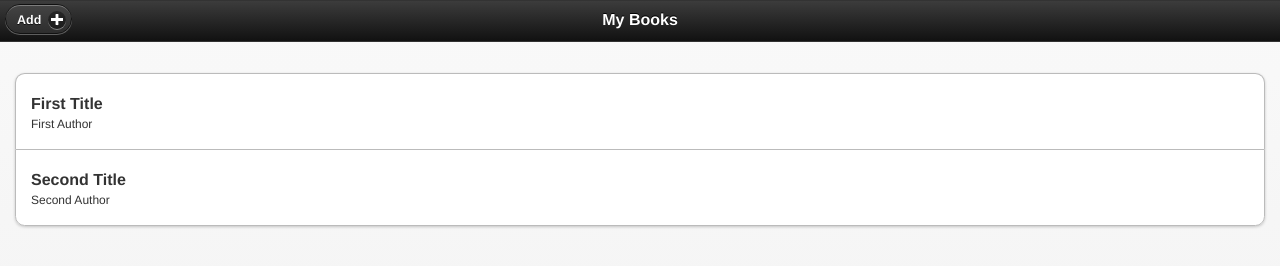
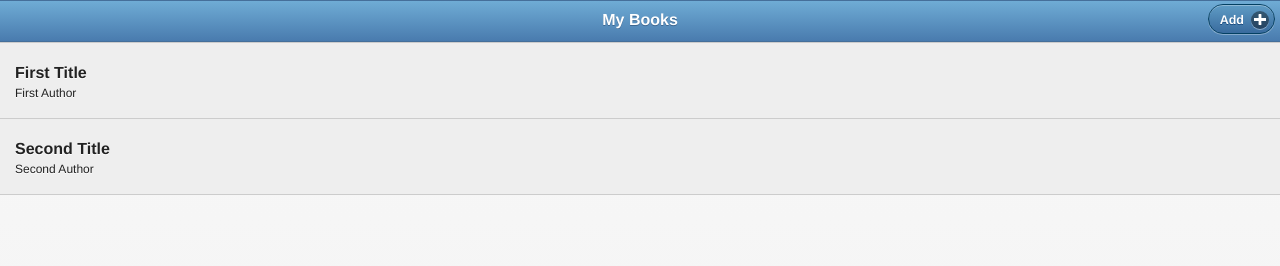
Before and after one commit to oldgeese/apigee-learn, a plain HTML site: page devapp/codiqa/index.html in a window 1280 px wide. Drawn offline with Linux system fonts and the light colour scheme.

Commit message:
modified to match with mockup image

```diff
--- a/devapp/codiqa/index.html
+++ b/devapp/codiqa/index.html
@@ -19,23 +19,23 @@
 </head>
 <body>
   <div data-role="page" data-control-title="Home" id="page1">
-      <div data-theme="a" data-role="header">
+      <div data-theme="b" data-role="header">
           <h3>
               My Books
           </h3>
-          <a data-role="button" href="#page1" data-icon="plus" data-iconpos="right">
+          <a class="ui-btn-right" data-role="button" data-inline="true" href="#page1" data-icon="plus" data-iconpos="right">
               Add
           </a>
       </div>
       <div data-role="content">
-          <ul data-role="listview" data-divider-theme="b" data-inset="true">
-              <li data-theme="d">
-                    <h3>First Title</h3>
-                    <p>First Author</p>
+          <ul data-role="listview" data-theme="c" data-divider-theme="b">
+              <li>
+                  <h3>First Title</h3>
+                  <p>First Author</p>
               </li>
-              <li data-theme="d">
-                    <h3>Second Title</h3>
-                    <p>Second Author</p>
+              <li>
+                  <h3>Second Title</h3>
+                  <p>Second Author</p>
               </li>
           </ul>
       </div>
```
